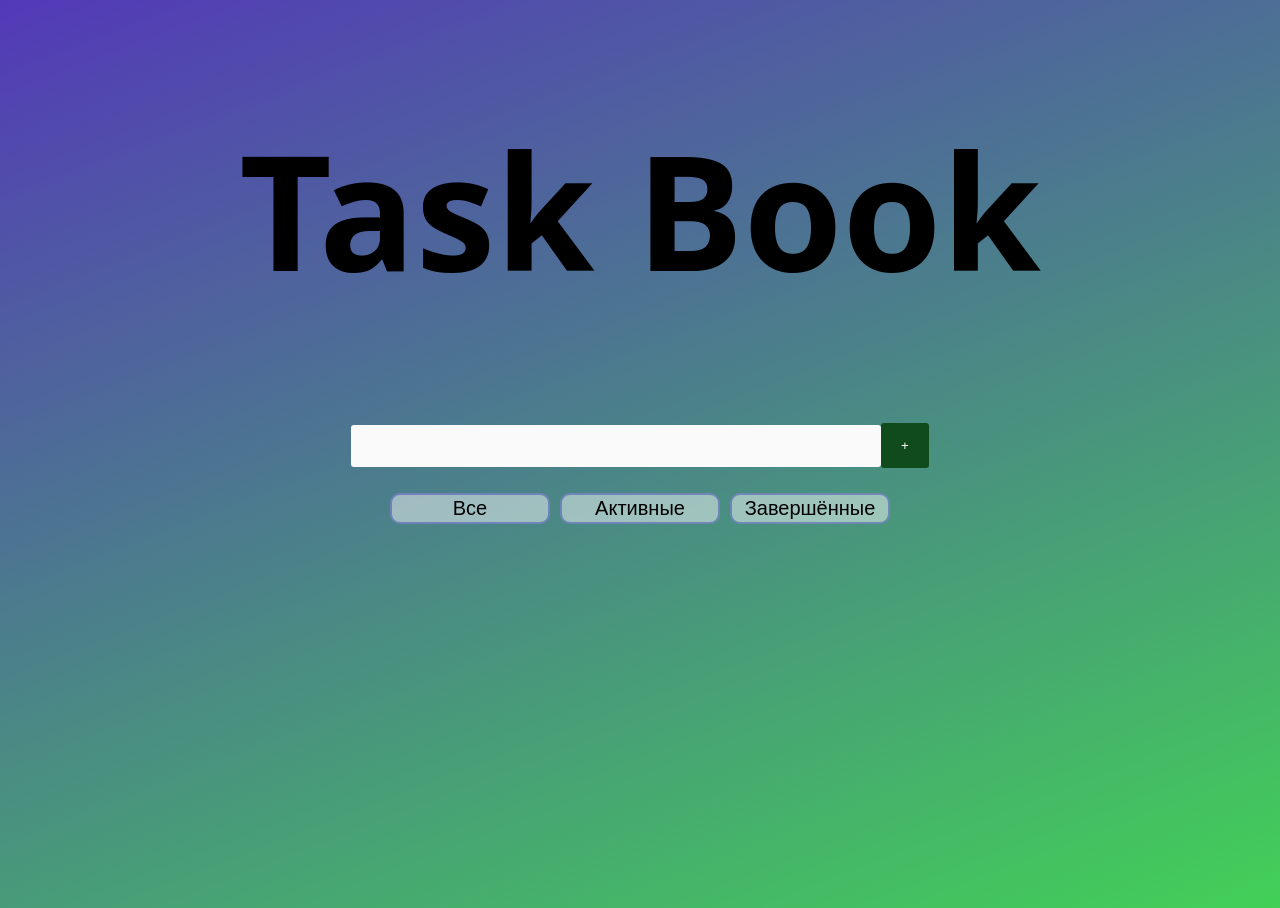
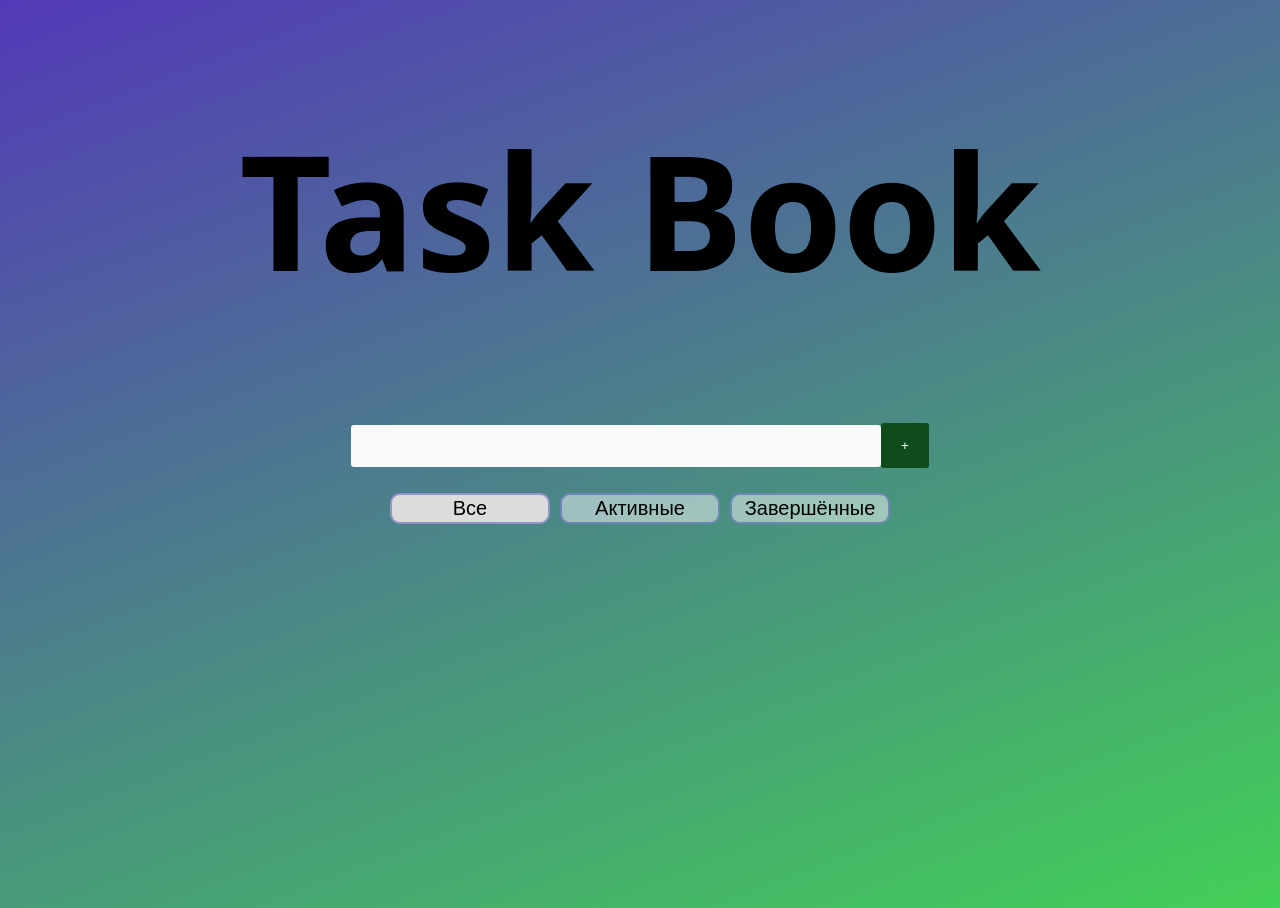
Before and after one commit to Madina-Dzh/TaskBook-vue, a Vue app: page / in a window 1280 px wide. Built offline with nearby package versions, Linux system fonts and the light colour scheme; a web font is replaced by a local one.

Commit message:
Таб выделяется после нажатия от остальных

```diff
--- a/src/App.vue
+++ b/src/App.vue
@@ -76,7 +76,7 @@ export default {
   <h1>Task Book</h1>
   <AddTask :changeInput="changeInput" :addTask="addTask" />
   <p v-show="error != ''">{{ error }}</p><br /><br />
-  <Tabs :selectStatus="selectStatus" />
+  <Tabs :selectStatus="selectStatus" :selectTask="selectTask"/>
 
   <!-- Используем вычисляемое свойство для фильтрации задач -->
   <Task
--- a/src/components/Tabs.vue
+++ b/src/components/Tabs.vue
@@ -1,18 +1,33 @@
 <script>
 export default {
     props: {
+        selectTask: {
+            type: Number,
+            required: true
+        },
         selectStatus: {
             type: Function,
             required: true
+        }
     },
+    computed: {
+        isSelected() {
+            return index => this.selectTask === index;
+        }
     }
 }
 </script>
 
 <template>
-    <button @click="selectStatus(0)">Все</button>
-    <button @click="selectStatus(1)">Активные</button>
-    <button @click="selectStatus(2)">Завершённые</button>
+    <div>
+        <button v-for="(item, index) in ['Все', 'Активные', 'Завершённые']"
+                :key="index"
+                :class="{ selected: isSelected(index) }"
+                @click="selectStatus(index)"
+        >
+            {{ item }}
+        </button>
+    </div>
 </template>
 
 <style scoped>
@@ -29,6 +44,10 @@
         border: rgba(47, 52, 175, 0.421) solid 2px;
     }
 
+    .selected {
+        background-color: #DCDCDC !important;
+    }
+
     button:active {
         background: rgba(187, 187, 187, 0.474);
     }
```
Lines whose indentation alone changed are shown as unchanged.
